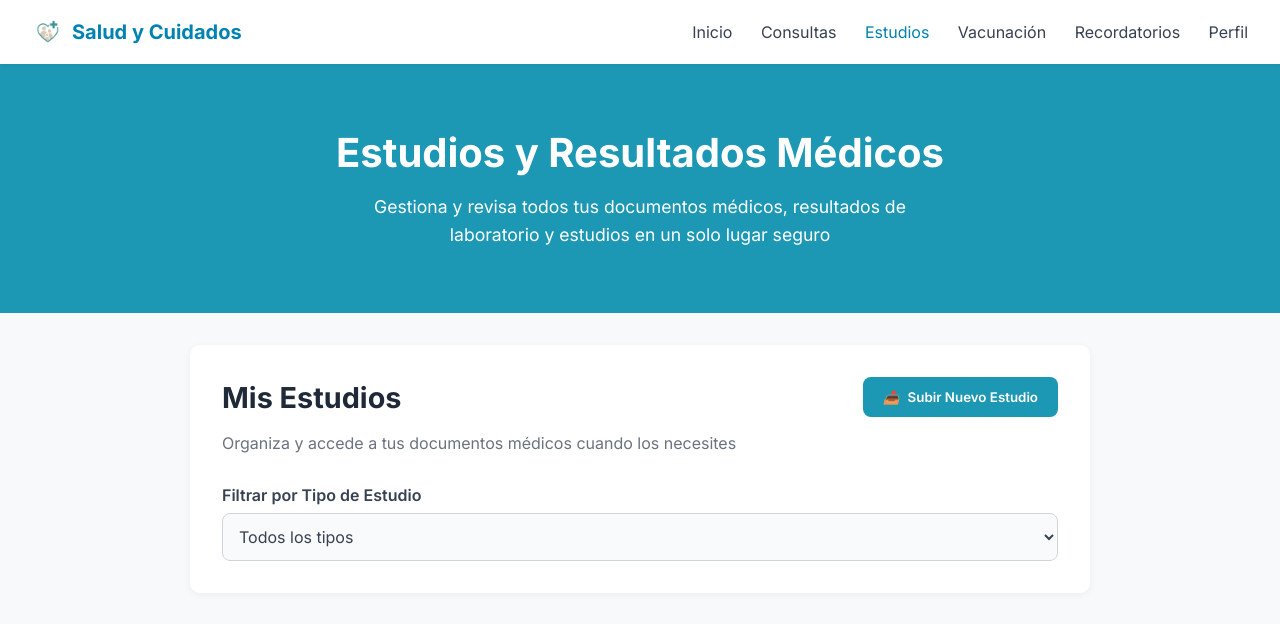
After one commit to AndresAlexandroAvinaZaragoza/MedCard, a PHP site: page /estudios.php in a window 1280 px wide. The commit adds this page. Shown: the top 624 px of the page. Run offline with PHP 8.4, Linux system fonts and the light colour scheme.

Commit message:
estudios y consultas

```diff
--- a/consultas.php
+++ b/consultas.php
@@ -4,13 +4,13 @@
     <meta charset="UTF-8">
     <meta name="viewport" content="width=device-width, initial-scale=1.0">
     <title>Historial de Consultas Médicas</title>
-    <link rel="stylesheet" href="vistaConsultas.css">
+    <link rel="stylesheet" href="vistaConsulta.css">
 </head>
 <body>
     <!-- Barra de navegación -->
     <header class="navbar">
         <div class="logo">
-            <img src="logo.png" alt="Logo Salud y Cuidados">
+            <img src="img/logo 1.avif" alt="Logo Salud y Cuidados">
             <h1>Salud y Cuidados</h1>
         </div>
         <nav>
--- /dev/null
+++ b/estudios.php
@@ -0,0 +1,54 @@
+<!DOCTYPE html>
+<html lang="es">
+<head>
+  <meta charset="UTF-8">
+  <meta name="viewport" content="width=device-width, initial-scale=1.0">
+  <title>Salud y Cuidados - Estudios</title>
+  <link rel="stylesheet" href="vistaEstudios.css">
+  <link rel="preconnect" href="https://fonts.googleapis.com">
+  <link rel="preconnect" href="https://fonts.gstatic.com" crossorigin>
+  <link href="https://fonts.googleapis.com/css2?family=Inter:wght@400;600;700&display=swap" rel="stylesheet">
+</head>
+<body>
+  <header class="navbar">
+    <div class="logo">
+      <img src="img/logo 1.avif" alt="Logo" class="logo-img">
+      <span>Salud y Cuidados</span>
+    </div>
+    <nav class="menu">
+      <a href="#">Inicio</a>
+      <a href="#">Consultas</a>
+      <a href="#" class="active">Estudios</a>
+      <a href="#">Vacunación</a>
+      <a href="#">Recordatorios</a>
+      <a href="#">Perfil</a>
+    </nav>
+  </header>
+
+  <section class="hero">
+    <h1>Estudios y Resultados Médicos</h1>
+    <p>Gestiona y revisa todos tus documentos médicos, resultados de laboratorio y estudios en un solo lugar seguro</p>
+  </section>
+
+  <main class="content">
+    <div class="content-header">
+      <h2>Mis Estudios</h2>
+      <button class="btn-upload">
+        <i class="icon">📤</i> Subir Nuevo Estudio
+      </button>
+    </div>
+    <p class="subtext">Organiza y accede a tus documentos médicos cuando los necesites</p>
+
+    <div class="filter-box">
+      <label for="tipoEstudio">Filtrar por Tipo de Estudio</label>
+      <select id="tipoEstudio">
+        <option>Todos los tipos</option>
+        <option>Análisis de sangre</option>
+        <option>Rayos X</option>
+        <option>Resonancia magnética</option>
+        <option>Ultrasonido</option>
+      </select>
+    </div>
+  </main>
+</body>
+</html>
--- a/index.php
+++ b/index.php
@@ -25,7 +25,7 @@
   </header>
 
   <section class="hero">
-    <h2>Bienvenido a tu Registro de Salud Personal</h2>
+    <h2 >Bienvenido a tu Registro de Salud Personal</h2>
     <p>Gestiona tus consultas médicas, estudios y vacunación de manera organizada y segura</p>
     <div class="hero-buttons">
       <button class="btn btn-primary">Registrar Consulta</button>
--- /dev/null
+++ b/vistaEstudios.css
@@ -0,0 +1,138 @@
+* {
+  margin: 0;
+  padding: 0;
+  box-sizing: border-box;
+  font-family: 'Inter', sans-serif;
+}
+
+body {
+  background-color: #f7f9fb;
+  color: #1f2937;
+}
+
+/* ---------- NAVBAR ---------- */
+.navbar {
+  display: flex;
+  justify-content: space-between;
+  align-items: center;
+  background-color: #ffffff;
+  padding: 1rem 2rem;
+  box-shadow: 0 2px 4px rgba(0,0,0,0.05);
+  position: sticky;
+  top: 0;
+  z-index: 10;
+}
+
+.logo {
+  display: flex;
+  align-items: center;
+  font-weight: 700;
+  font-size: 1.25rem;
+  color: #0083b0;
+}
+
+.logo-img {
+  width: 32px;
+  height: 32px;
+  margin-right: 8px;
+}
+
+.menu a {
+  margin-left: 1.5rem;
+  text-decoration: none;
+  color: #374151;
+  font-weight: 500;
+  transition: color 0.2s ease;
+}
+
+.menu a:hover,
+.menu a.active {
+  color: #0083b0;
+}
+
+/* ---------- HERO SECTION ---------- */
+.hero {
+  background-color: #1c98b4;
+  color: white;
+  text-align: center;
+  padding: 4rem 1rem;
+}
+
+.hero h1 {
+  font-size: 2.5rem;
+  font-weight: 700;
+  margin-bottom: 1rem;
+}
+
+.hero p {
+  font-size: 1.1rem;
+  max-width: 600px;
+  margin: 0 auto;
+  line-height: 1.6;
+}
+
+/* ---------- MAIN CONTENT ---------- */
+.content {
+  max-width: 900px;
+  margin: 2rem auto;
+  background: #fff;
+  padding: 2rem;
+  border-radius: 10px;
+  box-shadow: 0 2px 8px rgba(0,0,0,0.05);
+}
+
+.content-header {
+  display: flex;
+  justify-content: space-between;
+  align-items: center;
+  margin-bottom: 1rem;
+}
+
+.content-header h2 {
+  font-size: 1.8rem;
+  font-weight: 700;
+}
+
+.subtext {
+  color: #6b7280;
+  margin-bottom: 2rem;
+}
+
+.btn-upload {
+  background-color: #1c98b4;
+  color: white;
+  border: none;
+  padding: 0.75rem 1.25rem;
+  border-radius: 8px;
+  font-weight: 600;
+  cursor: pointer;
+  display: flex;
+  align-items: center;
+  gap: 0.5rem;
+  transition: background 0.2s ease;
+}
+
+.btn-upload:hover {
+  background-color: #157a91;
+}
+
+/* ---------- FILTER BOX ---------- */
+.filter-box {
+  display: flex;
+  flex-direction: column;
+  gap: 0.5rem;
+}
+
+.filter-box label {
+  font-weight: 600;
+  color: #374151;
+}
+
+.filter-box select {
+  padding: 0.75rem;
+  border: 1px solid #d1d5db;
+  border-radius: 8px;
+  font-size: 1rem;
+  background-color: #f9fafb;
+  color: #374151;
+}
```
Also changed, not shown: vistaConsulta.css (+116 -0 lines).
